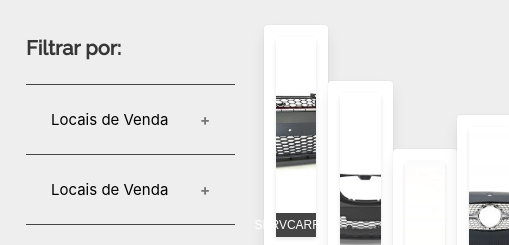
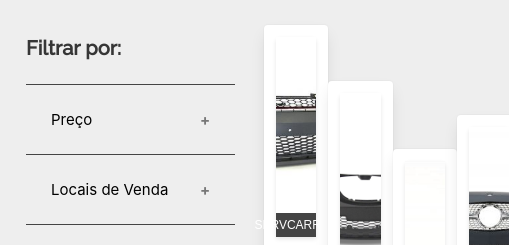
Before and after one commit to MiguelF07/MiguelF07.github.io, a plain HTML site: page html/catalogo.html in a window 1280 px wide. Shown: the part 555-800 px from the top of the page, 771-1280 px from the left. Drawn offline with nearby package versions, Linux system fonts and the light colour scheme.

Commit message:
Catálogo atualizado

```diff
--- a/html/catalogo.html
+++ b/html/catalogo.html
@@ -163,7 +163,7 @@
         <div class="filters">
             <h6 class="title is-5">Filtrar por: </h6>
 
-            <button class="accordion">Locais de Venda</button>
+            <button class="accordion">Preço</button>
             <div class="panel slider">
                 <div class="slidecontainer">
                     <input type="range" min="250" max="1499" value="1499" class="slider" id="myPriceRange">
```
Also changed, not shown: 1 other file.
